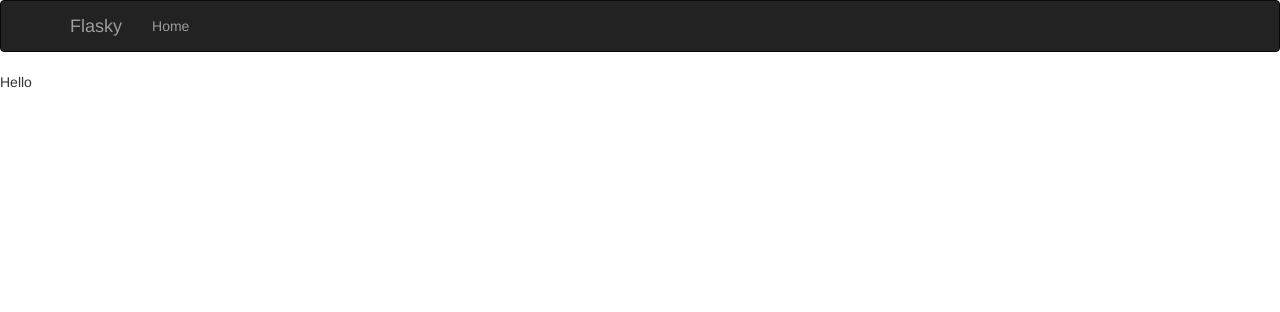
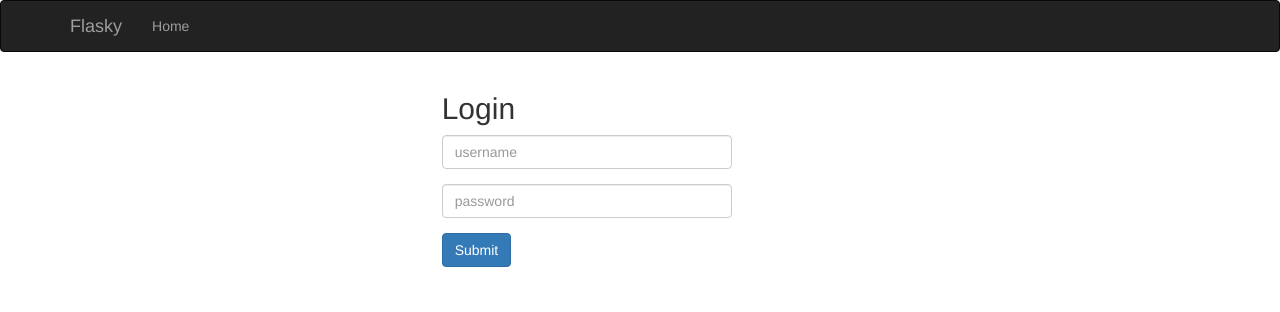
Before and after one commit to girls-go-it/savana-tweet, a Flask app: page /login in a window 1280 px wide. Shown: the top 312 px of the page. Run offline with Flask 2, Linux system fonts and the light colour scheme; some libraries are stand-ins or nearby versions.

Commit message:
bootstraped login page

```diff
--- a/templates/login.html
+++ b/templates/login.html
@@ -1,4 +1,17 @@
 {% extends "base.html" %}
 {% block content %}
-  Hello
+<div class="col-lg-3 col-md-offset-4">
+  <h2>Login</h2>
+  <form id="login-form" class="text-left" method="post">
+    <div class="main-login-form">
+      <div class="form-group">
+        <input type="text" class="form-control" name="username" placeholder="username">
+      </div>
+      <div class="form-group">
+        <input type="password" class="form-control" name="password" placeholder="password">
+      </div>
+      <button type="button" class="btn btn-primary">Submit</button>
+    </div>
+  </form>
+<div>
 {% endblock %}
```
